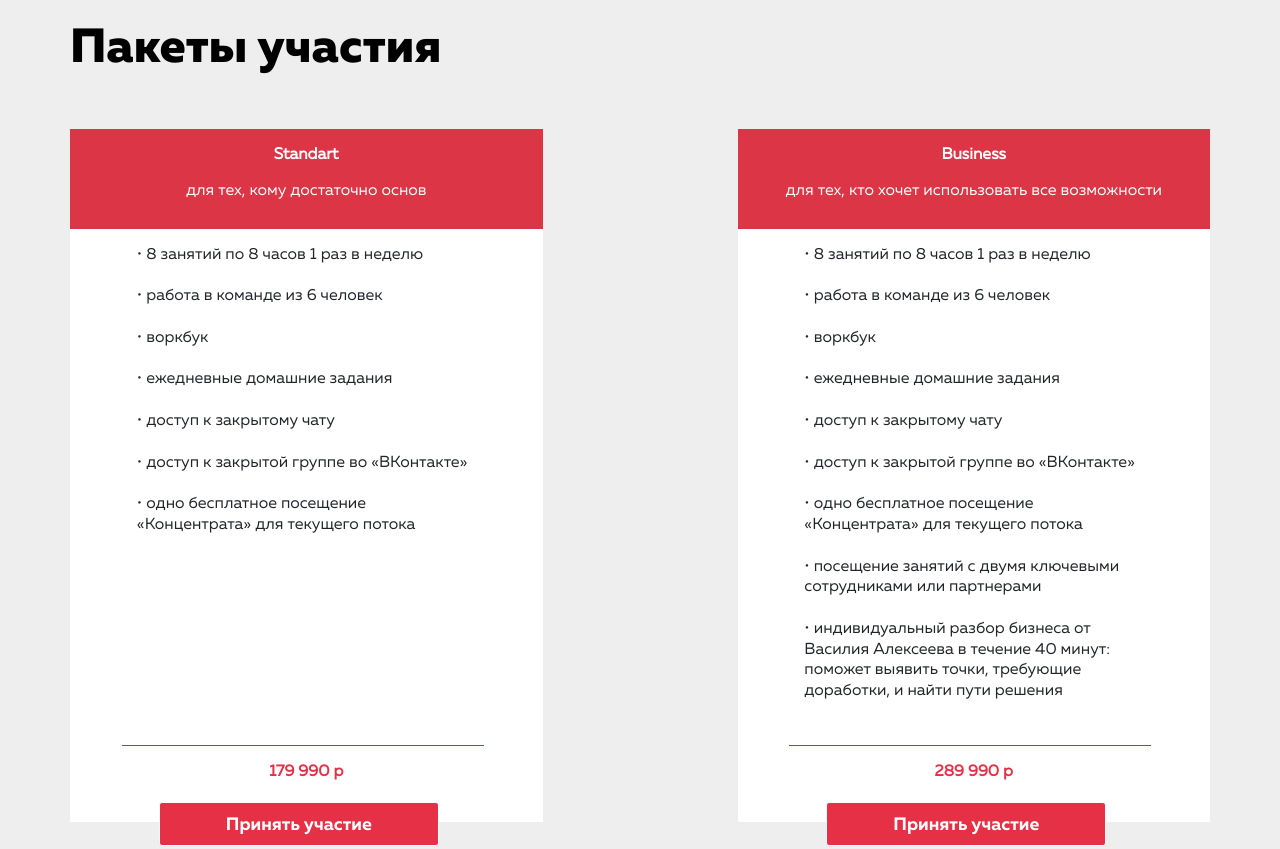
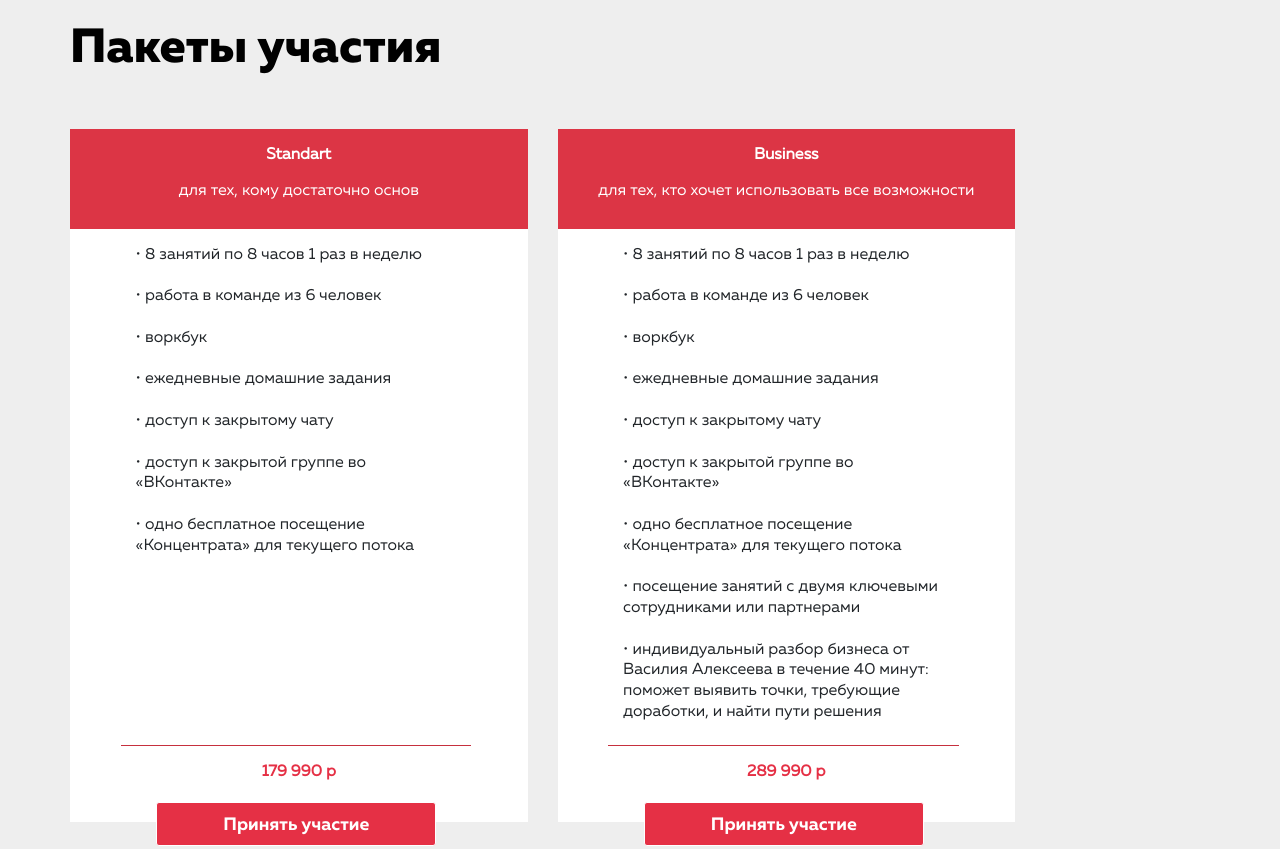
Before and after one commit to DEMENT0R/like-scaling, a plain HTML site: page index.html in a window 1280 px wide. Shown: the part 4840-5689 px from the top of the page. Drawn offline with nearby package versions, Linux system fonts and the light colour scheme.

Commit message:
Update index.html

```diff
--- a/index.html
+++ b/index.html
@@ -515,7 +515,7 @@
         <div class="col-12">
           <h2>Пакеты участия</h2>
         </div>
-  			<div class="col-12 col-md-5 offset-md-0 row pr-0">
+  			<div class="col-12 col-md-5 offset-md-0 row m-0">
           <div class="col-12 bg-danger text-white text-center" style="height: 100px;">
             <p class="bold mt-3">Standart</p>
             <p>для тех, кому достаточно основ<br><br></p>
@@ -546,7 +546,7 @@
             <a href="#" class="col-10 offset-2 button button-white mt-1">Принять участие</a>
           </div>
         </div>
-        <div class="col-12 col-md-5 offset-md-2 row pr-0">
+        <div class="col-12 col-md-5 offset-md-2 row m-0">
           <div class="col-12 bg-danger text-white text-center" style="height: 100px;">
             <p class="bold mt-3">Business</p>
             <p>для тех, кто хочет использовать все возможности</p>
```
